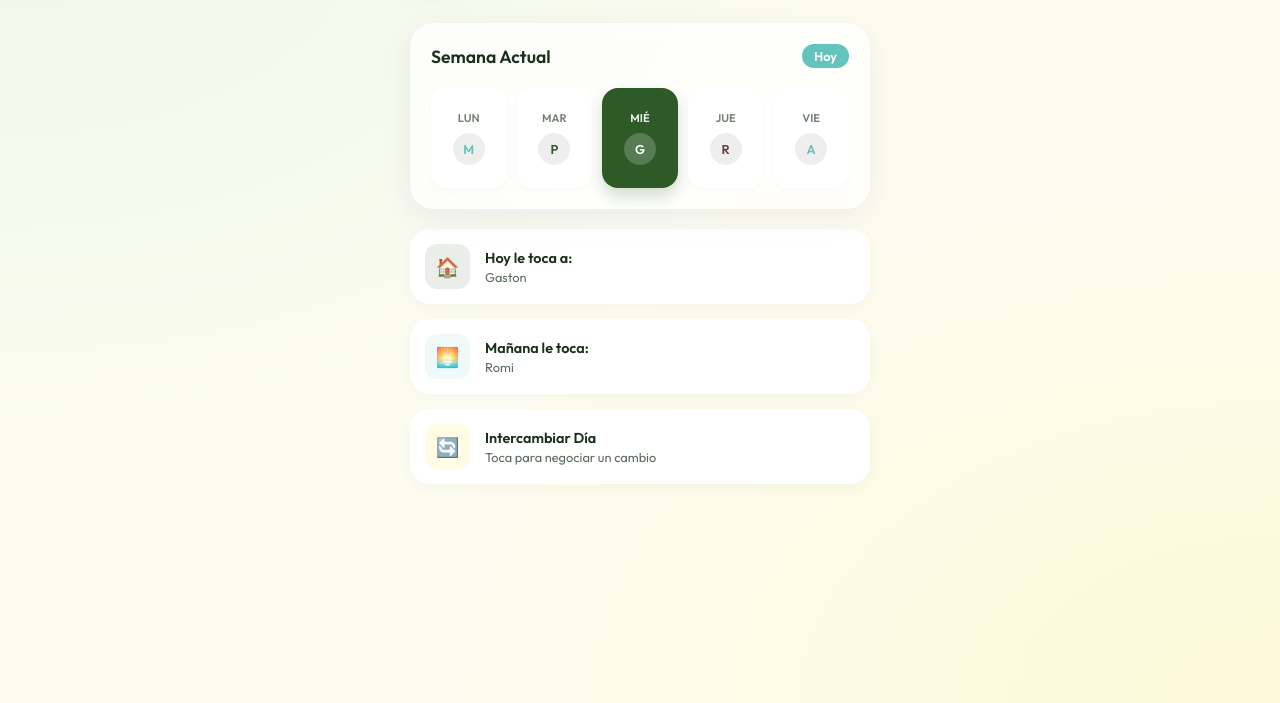
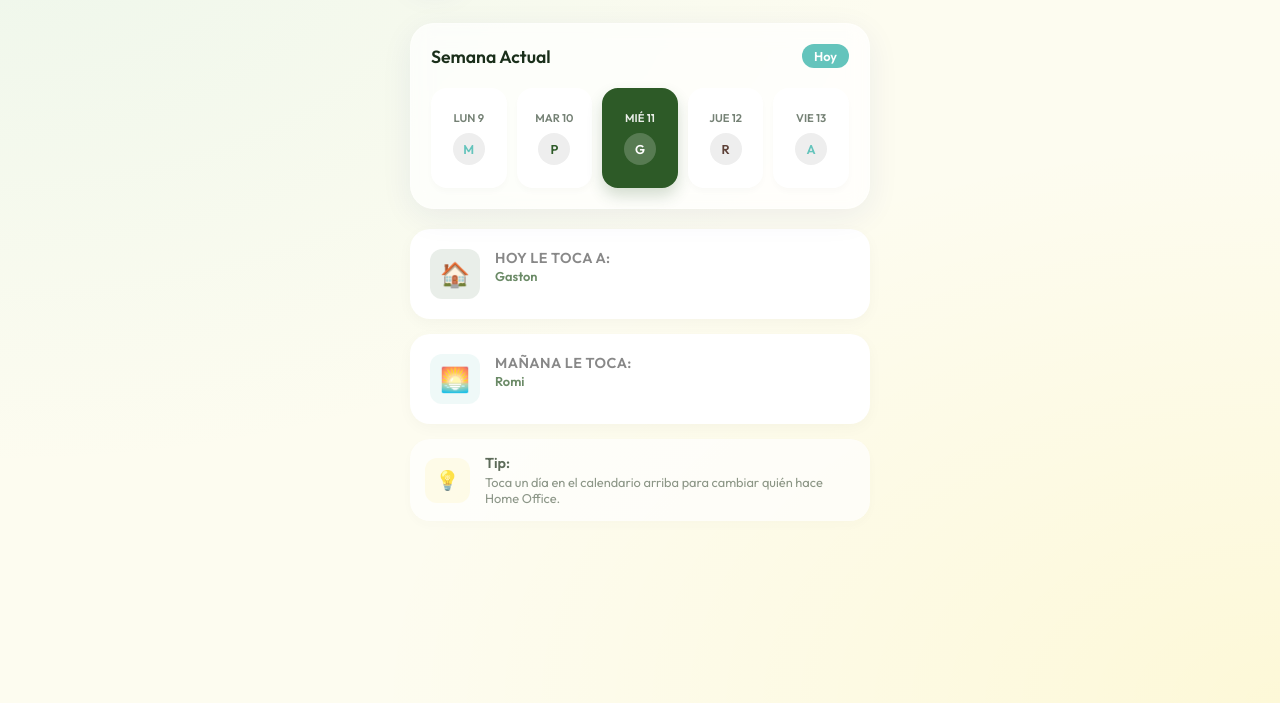
Before and after one commit to aldowagner78-cmd/Calendario_Isla, a website built with Vite: page index.html in a window 1280 px wide. Shown: the part 97-800 px from the top of the page. Built offline with nearby package versions, Linux system fonts and the light colour scheme.

Commit message:
feat: implement swap logic, numeric dates and typography improvements

```diff
--- a/src/main.js
+++ b/src/main.js
@@ -12,9 +12,18 @@ const TEAM = [
 // Fecha de inicio de la rotación (debe ser un lunes)
 const START_DATE = new Date('2026-02-09');
 
-const DAYS_ES = ['Lunes', 'Martes', 'Miércoles', 'Jueves', 'Viernes'];
+const DAYS_ES = ['Lun', 'Mar', 'Mié', 'Jue', 'Vie'];
 
 // --- LÓGICA DE NEGOCIO ---
+
+// Cargar overrides del localStorage
+let overrides = JSON.parse(localStorage.getItem('isla_bonita_overrides')) || {};
+
+function saveOverride(dateString, personId) {
+  overrides[dateString] = personId;
+  localStorage.setItem('isla_bonita_overrides', JSON.stringify(overrides));
+  render(); // Re-renderizar para mostrar cambios
+}
 
 function getWeekNumber(date) {
   const diffTime = Math.abs(date - START_DATE);
@@ -23,6 +32,14 @@ function getWeekNumber(date) {
 }
 
 function getHomeOfficePerson(date) {
+  const dateStr = date.toISOString().split('T')[0];
+
+  // 1. Revisar si hay un override manual para este día
+  if (overrides[dateStr]) {
+    return TEAM.find(p => p.id === overrides[dateStr]);
+  }
+
+  // 2. Si no, calcular rotación normal
   let dayIndex = date.getDay() - 1; // 0=Mon, 4=Fri
   if (dayIndex < 0 || dayIndex > 4) return null; // Fines de semana
 
@@ -44,6 +61,8 @@ function getWeekDays(date) {
     d.setDate(startOfWeek.getDate() + i);
     days.push({
       date: d,
+      dateStr: d.toISOString().split('T')[0],
+      dayNum: d.getDate(),
       person: getHomeOfficePerson(d),
       isToday: d.toDateString() === new Date().toDateString()
     });
@@ -54,13 +73,22 @@ function getWeekDays(date) {
 // --- RENDERIZADO ---
 
 const app = document.querySelector('#app');
+let selectedDayToSwap = null; // Guardar qué día se quiere cambiar
 
 function render() {
   const now = new Date();
   const weekDays = getWeekDays(now);
   const todayPerson = getHomeOfficePerson(now);
+
+  // Calcular mañana
   const tomorrow = new Date(now);
   tomorrow.setDate(now.getDate() + 1);
+  // Si mañana es sábado, saltar al lunes
+  if (tomorrow.getDay() === 6) {
+    tomorrow.setDate(tomorrow.getDate() + 2);
+  } else if (tomorrow.getDay() === 0) {
+    tomorrow.setDate(tomorrow.getDate() + 1);
+  }
   const tomorrowPerson = getHomeOfficePerson(tomorrow);
 
   app.innerHTML = `
@@ -83,8 +111,8 @@ function render() {
 
         <div class="week-grid">
           ${weekDays.map(day => `
-            <div class="day-cell ${day.isToday ? 'active' : ''}">
-              <span class="day-name">${DAYS_ES[day.date.getDay() - 1].substring(0, 3)}</span>
+            <div class="day-cell ${day.isToday ? 'active' : ''}" onclick="openSwapDialog('${day.dateStr}')">
+              <span class="day-name">${DAYS_ES[day.date.getDay() - 1]} ${day.dayNum}</span>
               <div class="user-avatar" style="${day.isToday ? '' : 'color: ' + day.person.color}">
                 ${day.person.initial}
               </div>
@@ -94,27 +122,27 @@ function render() {
       </div>
 
       <div class="info-section">
-        <div class="card">
+        <div class="card big-card">
           <div class="icon-box bg-palm">🏠</div>
           <div class="card-content">
-            <h3>Hoy le toca a:</h3>
-            <p>${todayPerson ? todayPerson.name : 'Nadie (descanso)'}</p>
+            <h3 class="label-small">Hoy le toca a:</h3>
+            <p class="name-big">${todayPerson ? todayPerson.name : 'Nadie'}</p>
           </div>
         </div>
 
-        <div class="card">
+        <div class="card big-card">
           <div class="icon-box bg-sea">🌅</div>
           <div class="card-content">
-            <h3>Mañana le toca:</h3>
-            <p>${tomorrowPerson ? tomorrowPerson.name : 'Nadie (descanso)'}</p>
+            <h3 class="label-small">Mañana le toca:</h3>
+            <p class="name-big">${tomorrowPerson ? tomorrowPerson.name : 'Nadie'}</p>
           </div>
         </div>
 
-        <div class="card" id="btn-swap">
-          <div class="icon-box bg-sun">🔄</div>
+        <div class="card" id="btn-swap-info" style="opacity: 0.7;">
+          <div class="icon-box bg-sun">💡</div>
           <div class="card-content">
-            <h3>Intercambiar Día</h3>
-            <p>Toca para negociar un cambio</p>
+          <h3>Tip:</h3>
+          <p>Toca un día en el calendario arriba para cambiar quién hace Home Office.</p>
           </div>
         </div>
       </div>
@@ -127,22 +155,36 @@ function render() {
 
     <div id="swap-modal" class="swap-modal">
       <div class="modal-content">
-        <h2 class="modal-title">¿Con quién cambias?</h2>
+        <h2 class="modal-title">Asignar día a:</h2>
         <div class="team-list">
           ${TEAM.map(member => `
-            <div class="team-item">
+            <div class="team-item" onclick="confirmSwap(${member.id})">
               <div class="user-avatar" style="color: ${member.color}">${member.initial}</div>
               <span>${member.name}</span>
             </div>
           `).join('')}
         </div>
-        <button id="close-modal" style="margin-top: 20px; width: 100%; padding: 10px; border: none; background: #eee; border-radius: 12px;">Cancelar</button>
+        <button id="close-modal" style="margin-top: 20px; width: 100%; padding: 10px; border: none; background: #eee; border-radius: 12px; font-weight: 600;">Cancelar</button>
       </div>
     </div>
   `;
 
   setupEventListeners();
 }
+
+// Funciones globales para onclick
+window.openSwapDialog = (dateStr) => {
+  selectedDayToSwap = dateStr;
+  document.querySelector('#swap-modal').style.display = 'flex';
+};
+
+window.confirmSwap = (personId) => {
+  if (selectedDayToSwap) {
+    saveOverride(selectedDayToSwap, personId);
+    selectedDayToSwap = null;
+    document.querySelector('#swap-modal').style.display = 'none';
+  }
+};
 
 function setupEventListeners() {
   // PWA Install Logic
@@ -168,15 +210,8 @@ function setupEventListeners() {
   }
 
   // Modal Logic
-  const btnSwap = document.querySelector('#btn-swap');
   const modal = document.querySelector('#swap-modal');
   const closeModal = document.querySelector('#close-modal');
-
-  if (btnSwap) {
-    btnSwap.addEventListener('click', () => {
-      modal.style.display = 'flex';
-    });
-  }
 
   if (closeModal) {
     closeModal.addEventListener('click', () => {
--- a/src/style.css
+++ b/src/style.css
@@ -120,7 +120,7 @@ h1 {
   align-items: center;
   justify-content: center;
   gap: 8px;
-  box-shadow: 0 4px 6px rgba(0,0,0,0.02);
+  box-shadow: 0 4px 6px rgba(0, 0, 0, 0.02);
   transition: transform 0.2s, box-shadow 0.2s;
   cursor: pointer;
 }
@@ -160,7 +160,7 @@ h1 {
 }
 
 .day-cell.active .user-avatar {
-  background: rgba(255,255,255,0.2);
+  background: rgba(255, 255, 255, 0.2);
   color: white;
 }
 
@@ -177,7 +177,18 @@ h1 {
   display: flex;
   align-items: center;
   gap: 15px;
-  box-shadow: 0 4px 15px rgba(0,0,0,0.03);
+  box-shadow: 0 4px 15px rgba(0, 0, 0, 0.03);
+}
+
+.big-card {
+  padding: 20px;
+  align-items: flex-start;
+}
+
+.big-card .icon-box {
+  width: 50px;
+  height: 50px;
+  font-size: 1.5rem;
 }
 
 .icon-box {
@@ -190,9 +201,40 @@ h1 {
   font-size: 1.2rem;
 }
 
-.bg-palm { background: rgba(45, 90, 39, 0.1); color: var(--palm); }
-.bg-sea { background: rgba(100, 196, 188, 0.1); color: var(--sea); }
-.bg-sun { background: rgba(255, 215, 0, 0.1); color: #B09500; }
+.bg-palm {
+  background: rgba(45, 90, 39, 0.1);
+  color: var(--palm);
+}
+
+.bg-sea {
+  background: rgba(100, 196, 188, 0.1);
+  color: var(--sea);
+}
+
+.bg-sun {
+  background: rgba(255, 215, 0, 0.1);
+  color: #B09500;
+}
+
+.card-content {
+  flex: 1;
+}
+
+.label-small {
+  font-size: 0.75rem;
+  text-transform: uppercase;
+  color: #888;
+  font-weight: 600;
+  letter-spacing: 0.5px;
+  margin-bottom: 4px;
+}
+
+.name-big {
+  font-size: 1.8rem;
+  font-weight: 700;
+  color: var(--palm);
+  line-height: 1.1;
+}
 
 .card-content h3 {
   font-size: 0.9rem;
@@ -229,8 +271,15 @@ h1 {
 }
 
 @keyframes slideUp {
-  from { transform: translateY(100px); opacity: 0; }
-  to { transform: translateY(0); opacity: 1; }
+  from {
+    transform: translateY(100px);
+    opacity: 0;
+  }
+
+  to {
+    transform: translateY(0);
+    opacity: 1;
+  }
 }
 
 /* Swapping UI */
@@ -255,7 +304,7 @@ h1 {
   max-width: 400px;
   border-radius: 28px;
   padding: 30px;
-  box-shadow: 0 20px 50px rgba(0,0,0,0.2);
+  box-shadow: 0 20px 50px rgba(0, 0, 0, 0.2);
 }
 
 .modal-title {
```
